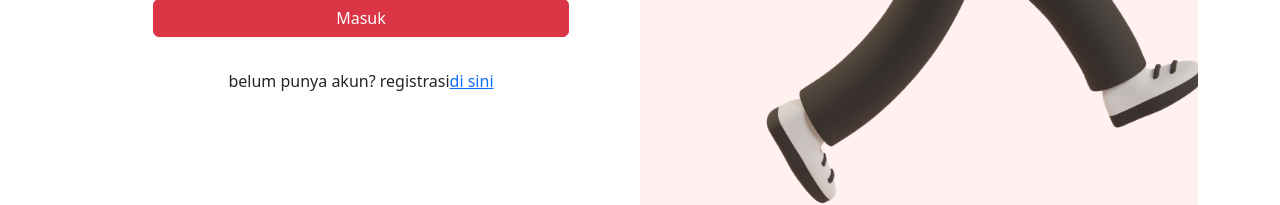
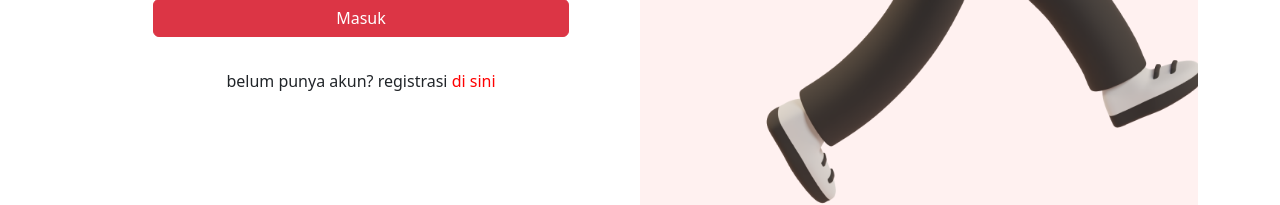
Before and after one commit to kalmipa21/sims_ppob, a React (Create React App) app: page /login in a window 1280 px wide. Shown: the part 526-731 px from the top of the page. Built offline with nearby package versions, Linux system fonts and the light colour scheme.

Commit message:
fixed link display for regis and login

```diff
--- a/src/pages/Login.jsx
+++ b/src/pages/Login.jsx
@@ -175,8 +175,13 @@ export default function Login() {
             </Form>
           </Card.Body>
           <span className=" mt-3 text-center">
-            belum punya akun? registrasi
-            <Link to="/registration">di sini</Link>
+            belum punya akun? registrasi{" "}
+            <Link
+              style={{ textDecoration: "none", color: "red" }}
+              to="/registration"
+            >
+              di sini
+            </Link>
           </span>
         </Card>
         {isInvalid && (
--- a/src/pages/Registration.jsx
+++ b/src/pages/Registration.jsx
@@ -8,10 +8,20 @@ import {
   InputGroup,
 } from "react-bootstrap";
 
+import { useFormik } from "formik";
+import * as Yup from "yup";
+import { useDispatch } from "react-redux";
+import { axiosInstance } from "../configs/https";
+
 import IllusLogin from "../assets/images/Illustrasi Login.png";
 import Logo from "../assets/images/Logo.png";
 import { useState } from "react";
 import { Link } from "react-router-dom";
+
+const validationSchema = Yup.object({
+  email: Yup.string().required("Field is required").email(),
+  password: Yup.string().required("Field is required").min(8).max(20),
+});
 
 export default function Registration() {
   const [showPass, setShowPass] = useState(false);
@@ -156,8 +166,10 @@ export default function Registration() {
             </Form>
           </Card.Body>
           <span className=" mt-3 text-center">
-            sudah punya akun? login
-            <Link to="/">di sini</Link>
+            sudah punya akun? login{" "}
+            <Link style={{ textDecoration: "none", color: "red" }} to="/">
+              di sini
+            </Link>
           </span>
         </Card>
       </Col>
```
